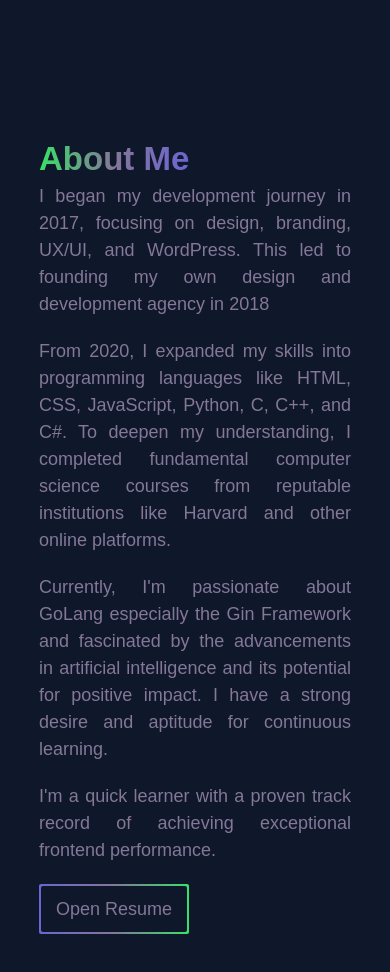
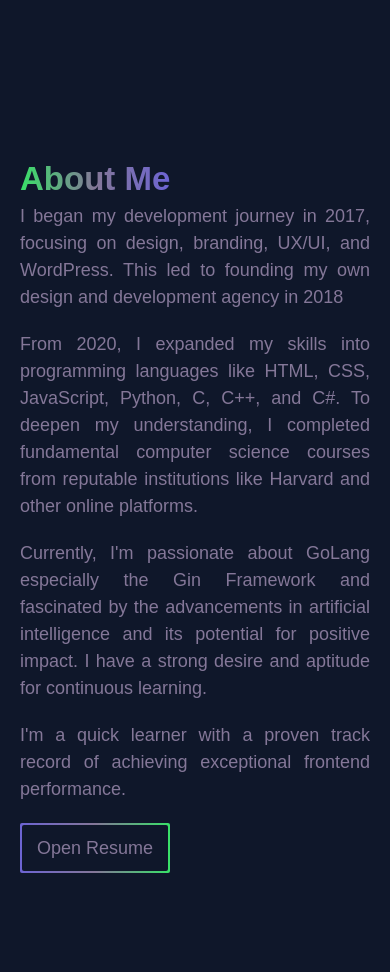
Before and after one commit to edememediong1/litefolio, a React (Vite) app: page / in a window 390 px wide. Shown: the part 3660-4632 px from the top of the page. Built offline with nearby package versions, Linux system fonts and the light colour scheme; a web font is replaced by a local one.

Commit message:
making some huge progress with the about

```diff
--- a/src/index.css
+++ b/src/index.css
@@ -235,6 +235,8 @@
         .service-head{
             font-size: 33px;
         }
+
+
     }
 
     @media (max-width: 480px){
@@ -245,6 +247,11 @@
             margin-bottom: 0px;
          }
 
+         .about-sub {
+            width: 100%;
+            @apply p-5;
+         }
+
     }
 
 }
--- a/src/sections/About.jsx
+++ b/src/sections/About.jsx
@@ -3,7 +3,7 @@ import profile from "../assets/profile.jpg"
 function About() {
   return (
     <div className="about-cont flex  bg-primary-bg h-[140vh] p-10 justify-center items-center">
-        <section className="w-[80%] text-justify">
+        <section className="about-sub w-[80%] text-justify">
             <h className="about-head text-[60px] font-bold font-jamjuree bg-gradient-to-r from-lemon via-dark-light to-purple text-transparent bg-clip-text">About Me</h>
             <div className="about-details text-dark-light font-jamjuree">
                 <p className="text-[20px] mb-[20px]">I began my development journey in 2017, focusing on design, branding, UX/UI, and WordPress. This led to founding my own design and development agency in 2018</p>
```
